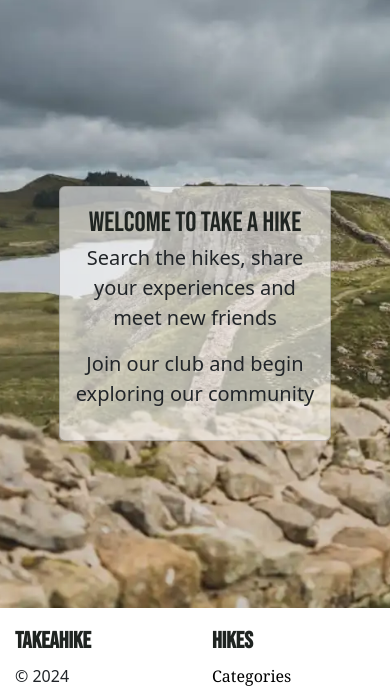
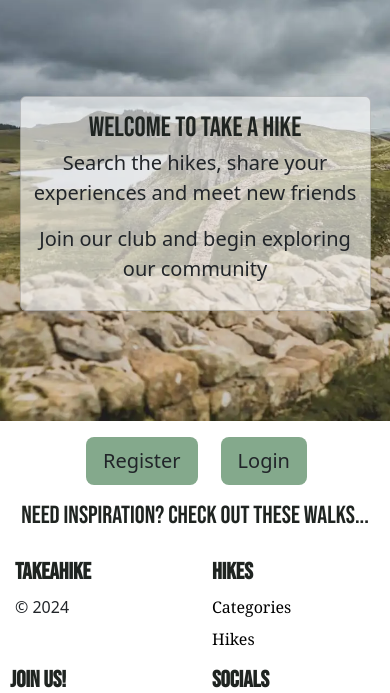
Before and after one commit to ChloeL-E/msp3-trailfinders, a Flask app: page / in a window 390 px wide; the page is wider, and only the part inside the window is pictured. Shown: the top 693 px of that part. Run offline with Flask 2, Linux system fonts and the light colour scheme; data that the repository does not hold is empty.

Commit message:
Fixed responsiveness Go Walking page

```diff
--- a/trailfinders/routes.py
+++ b/trailfinders/routes.py
@@ -295,6 +295,7 @@ def delete_hike(hike_id):
         return redirect(url_for("my_hikes"))
 
 
+# Guidance on Error handler routes taken from Geeks for Geeks
 @app.errorhandler(404)
 def handle_404(e):
     """
--- a/trailfinders/static/css/style.css
+++ b/trailfinders/static/css/style.css
@@ -364,6 +364,12 @@ li::marker {
         flex: 1 0 100%;
     }
 
+    .index-card {
+        width: 90%;
+        padding: 10px;
+        margin: 110px 10px;
+    }
+
     .card-post {
         margin: 0;
         width: 100%;
```
Also changed, not shown: README.md.
